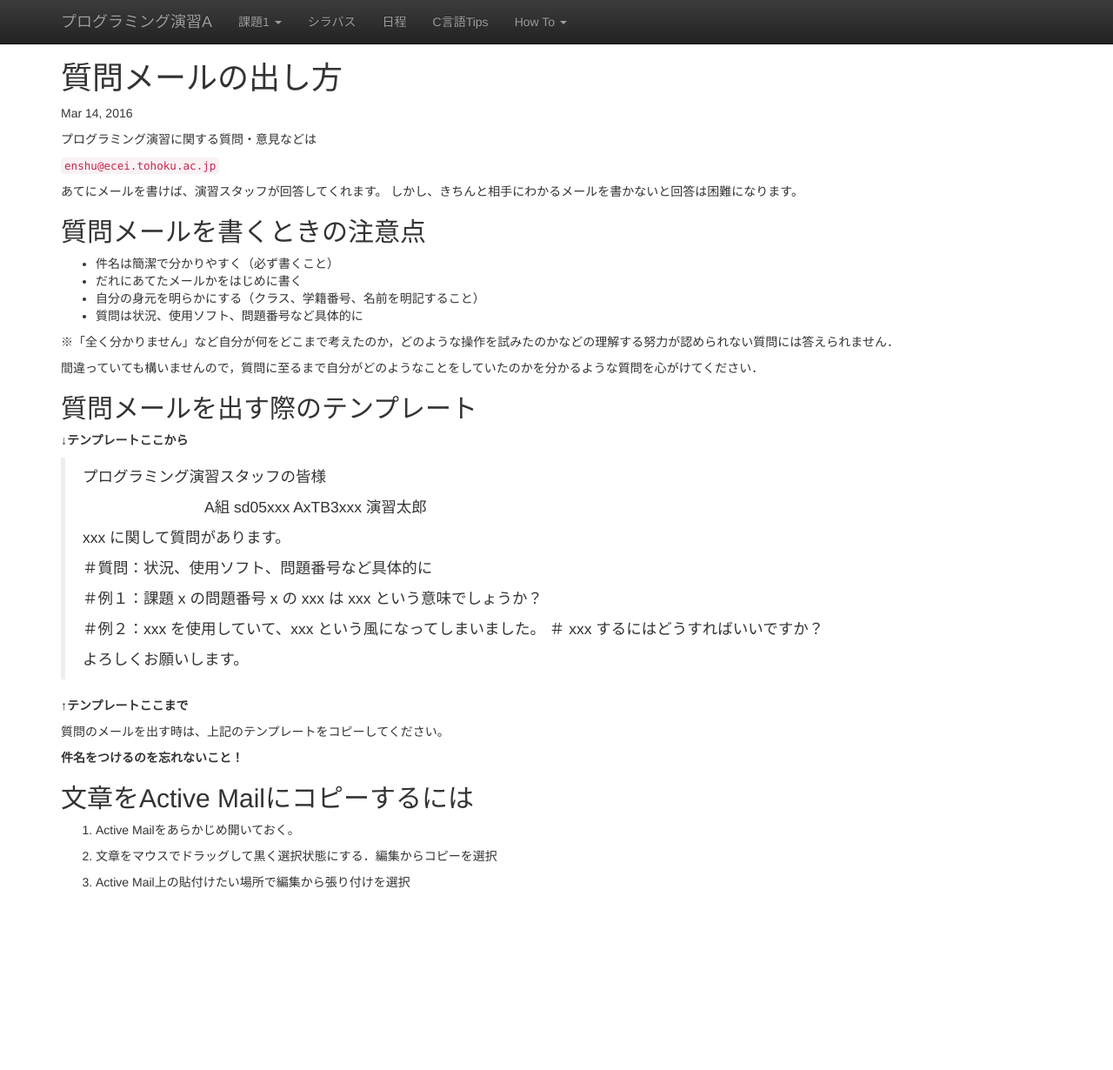
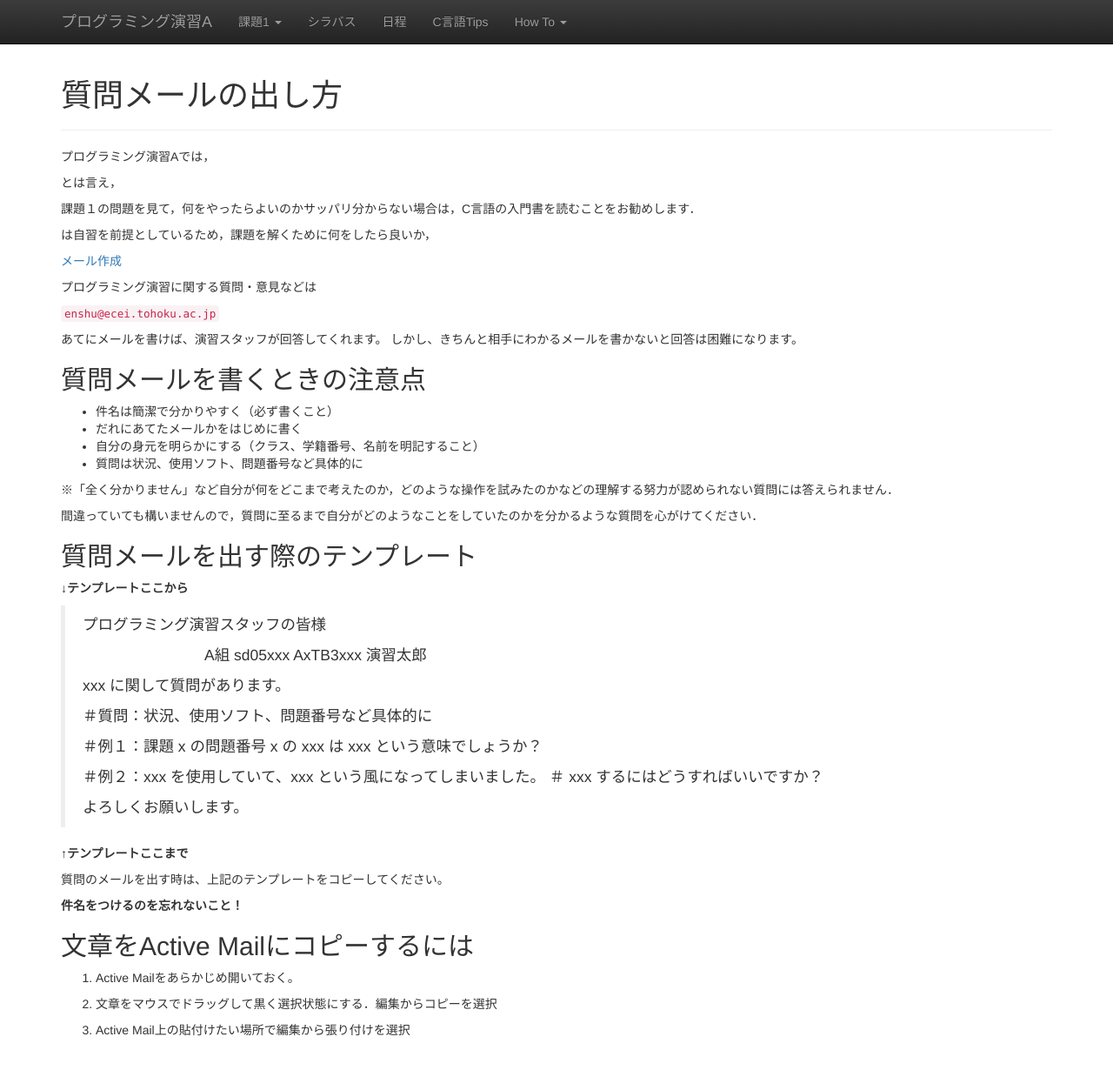
Before and after one commit to ecei-tohoku/ppa-public, a Jekyll site: the page built from docs/inquiry.md, in a window 1280 px wide and 1234 px high. Shown: the top 1230 px of the window at 87% size. Built offline with Jekyll 4.4.1, drawn with Linux system fonts in a browser that asks for light colours; nearby versions of some CDN libraries.

Commit message:
Inquiry form.

```diff
--- a/docs/inquiry.md
+++ b/docs/inquiry.md
@@ -1,8 +1,18 @@
 ---
-layout: post
-title:  "質問メールの出し方"
-date:   2016-03-14 22:21:29 +0900
+layout: page
+title: 質問メールの出し方
 ---
+
+プログラミング演習Aでは，
+
+とは言え，
+
+課題１の問題を見て，何をやったらよいのかサッパリ分からない場合は，C言語の入門書を読むことをお勧めします．
+
+
+は自習を前提としているため，課題を解くために何をしたら良いか，
+
+[メール作成](mailto:enshu@ecei.tohoku.ac.jp?subject=xxxxxに関する質問&body=プログラミング演習スタッフの皆様%0A　　　組　sd)
 
 プログラミング演習に関する質問・意見などは
 
```
